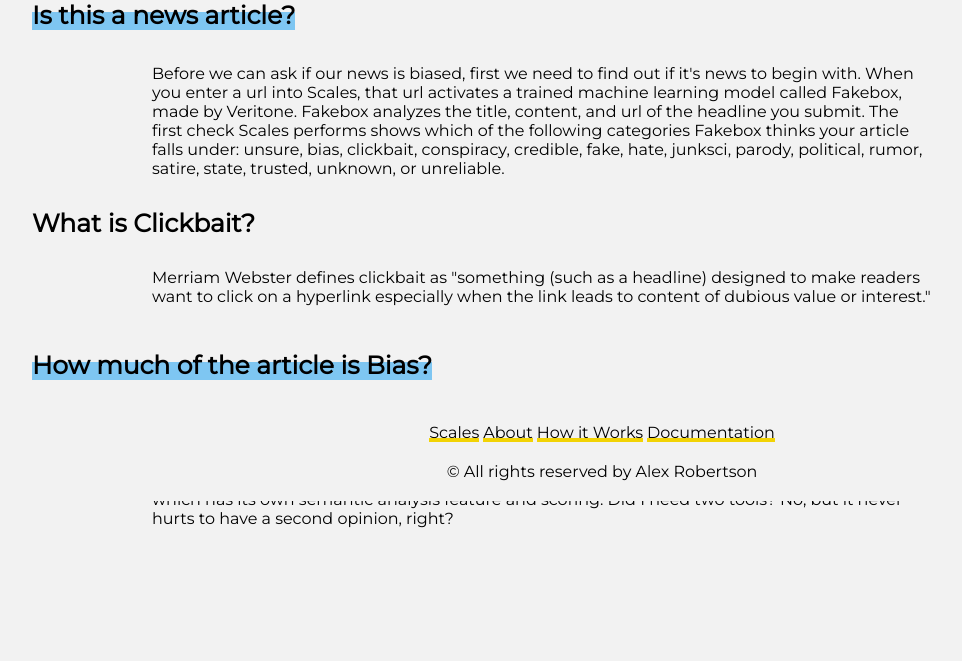
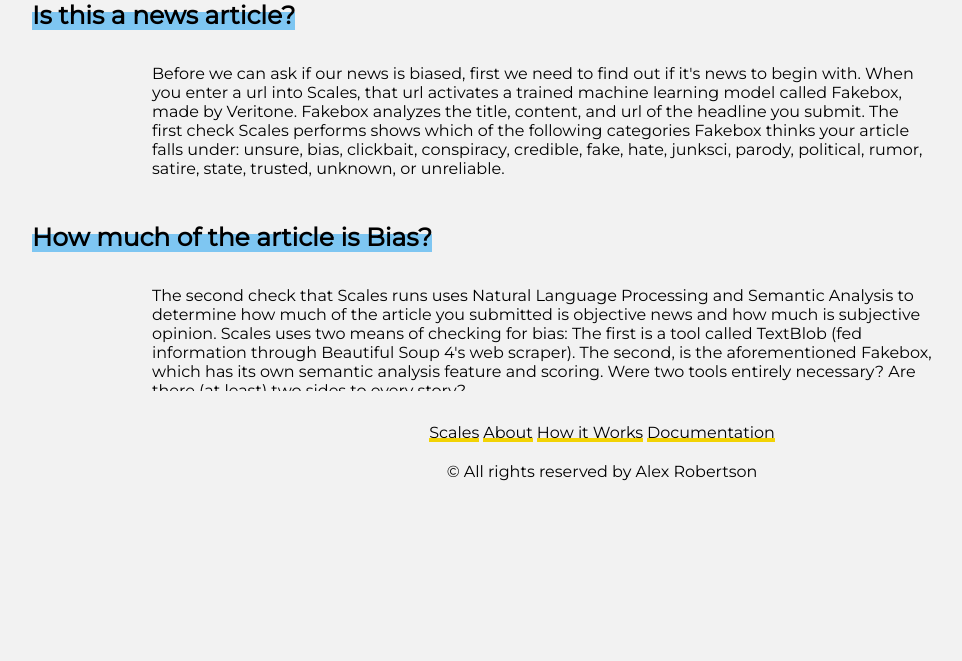
Before and after one commit to codesrobertson/scales, a Flask app: page /howitworks in a window 1280 px wide. Shown: the part 299-960 px from the top of the page, without its empty margins (98-1060 px from the left). Run offline with Flask 2, Linux system fonts and the light colour scheme.

Commit message:
Removes in-progress copy to reflect Heroku-ok deployment.

```diff
--- a/templates/howitworks.html
+++ b/templates/howitworks.html
@@ -9,11 +9,11 @@
 <h3><span class="Category-highlight">Is this a news article?</span> </h3>
 <p>Before we can ask if our news is biased, first we need to find out if it's news to begin with. When you enter a url into Scales, that url activates a trained machine learning model called Fakebox, made by Veritone. Fakebox analyzes the title, content, and url of the headline you submit. The first check Scales performs shows which of the following categories Fakebox thinks your article falls under: unsure, bias, clickbait, conspiracy, credible, fake, hate, junksci, parody, political, rumor, satire, state, trusted, unknown, or unreliable.</p>
 
-<h5>What is Clickbait?</h5>
+<!-- <h5>What is Clickbait?</h5>
 <p>Merriam Webster defines clickbait as "something (such as a headline) designed to make readers want to click on a hyperlink especially when the link leads to
-content of dubious value or interest."</p>
+content of dubious value or interest."</p> -->
 
 <h3><span class="Category-highlight">How much of the article is Bias?</span> </h3>
-<p>The second check that Scales runs uses Natural Language Processing and Semantic Analysis to determine how much of the article you submitted is objective news and how much is subjective opinion. Scales uses two means of checking for bias: The first is a tool called TextBlob (fed information through Beautiful Soup 4's web scraper). The second, is the aforementioned Fakebox, which has its own semantic analysis feature and scoring. Did I need two tools? No, but it never hurts to have a second opinion, right?</p>
+<p>The second check that Scales runs uses Natural Language Processing and Semantic Analysis to determine how much of the article you submitted is objective news and how much is subjective opinion. Scales uses two means of checking for bias: The first is a tool called TextBlob (fed information through Beautiful Soup 4's web scraper). The second, is the aforementioned Fakebox, which has its own semantic analysis feature and scoring. Were two tools entirely necessary? Are there (at least) two sides to every story?</p>
 
 {% endblock %}
--- a/templates/weigh.html
+++ b/templates/weigh.html
@@ -24,10 +24,4 @@
   <h5><span class="Category-highlight">Content</span> </h5>
   <p>Scales reports that the overall sentiment of your url's content is <span class="Result-highlight">{{ content_decision }}</span>; and scores <span class="Result-highlight">{{ average_bias }} </span>.</p>
 
-  <h6>How much is bias?</h6>
-  <!-- add loop or enumerator for however the percentages break down -->
-  <div class="Percentages"></div>
-
-  <p>Add in the cleaned, highlighted text here</p>
-
 {% endblock %}
```
